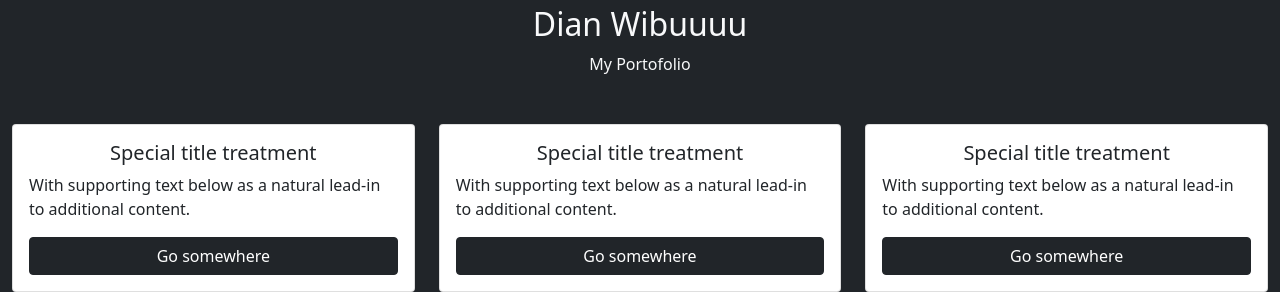
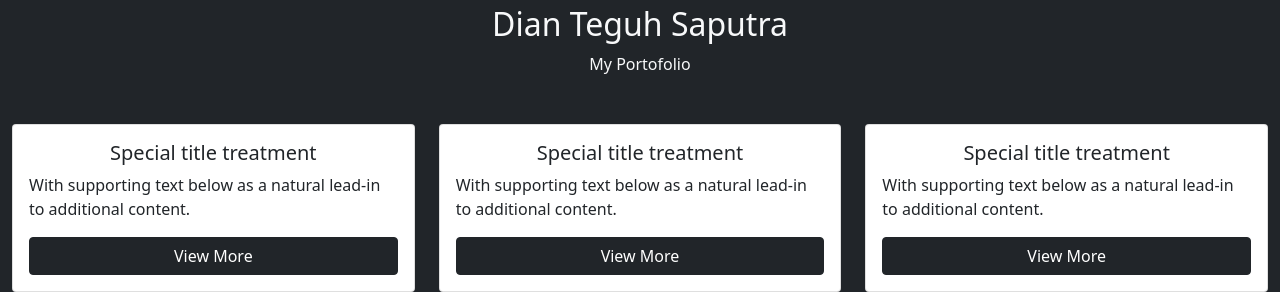
Before and after one commit to yannnewbie/yannnewbie.github.io, a plain HTML site: page index.html in a window 1280 px wide. Shown: the part 671-963 px from the top of the page. Drawn offline with nearby package versions, Linux system fonts and the light colour scheme.

Commit message:
Update index.html

```diff
--- a/index.html
+++ b/index.html
@@ -87,7 +87,7 @@
         <div class="row text-center align-items-center mt-4">
           <div class="col-12">
             <img src="logo1.png" width="20%" height="20%"/>
-            <h2 class="mt-2">Dian Wibuuuu</h2>
+            <h2 class="mt-2">Dian Teguh Saputra</h2>
             <p>My Portofolio</p>
           </div>
           </div>
@@ -97,7 +97,7 @@
                 <div class="card-body">
                   <h5 class="card-title text-center">Special title treatment</h5>
                   <p class="card-text">With supporting text below as a natural lead-in to additional content.</p>
-                  <a href="#" class="btn btn-dark d-block">Go somewhere</a>
+                  <a href="#" class="btn btn-dark d-block">View More</a>
                 </div>
               </div>
             </div>
@@ -106,7 +106,7 @@
                 <div class="card-body">
                   <h5 class="card-title text-center">Special title treatment</h5>
                   <p class="card-text">With supporting text below as a natural lead-in to additional content.</p>
-                  <a href="#" class="btn btn-dark d-block">Go somewhere</a>
+                  <a href="#" class="btn btn-dark d-block">View More</a>
                 </div>
               </div>
             </div>
@@ -115,7 +115,7 @@
                   <div class="card-body">
                     <h5 class="card-title text-center">Special title treatment</h5>
                     <p class="card-text">With supporting text below as a natural lead-in to additional content.</p>
-                    <a href="#" class="btn btn-dark d-block">Go somewhere</a>
+                    <a href="#" class="btn btn-dark d-block">View More</a>
                   </div>
                 </div>
               </div>
```
